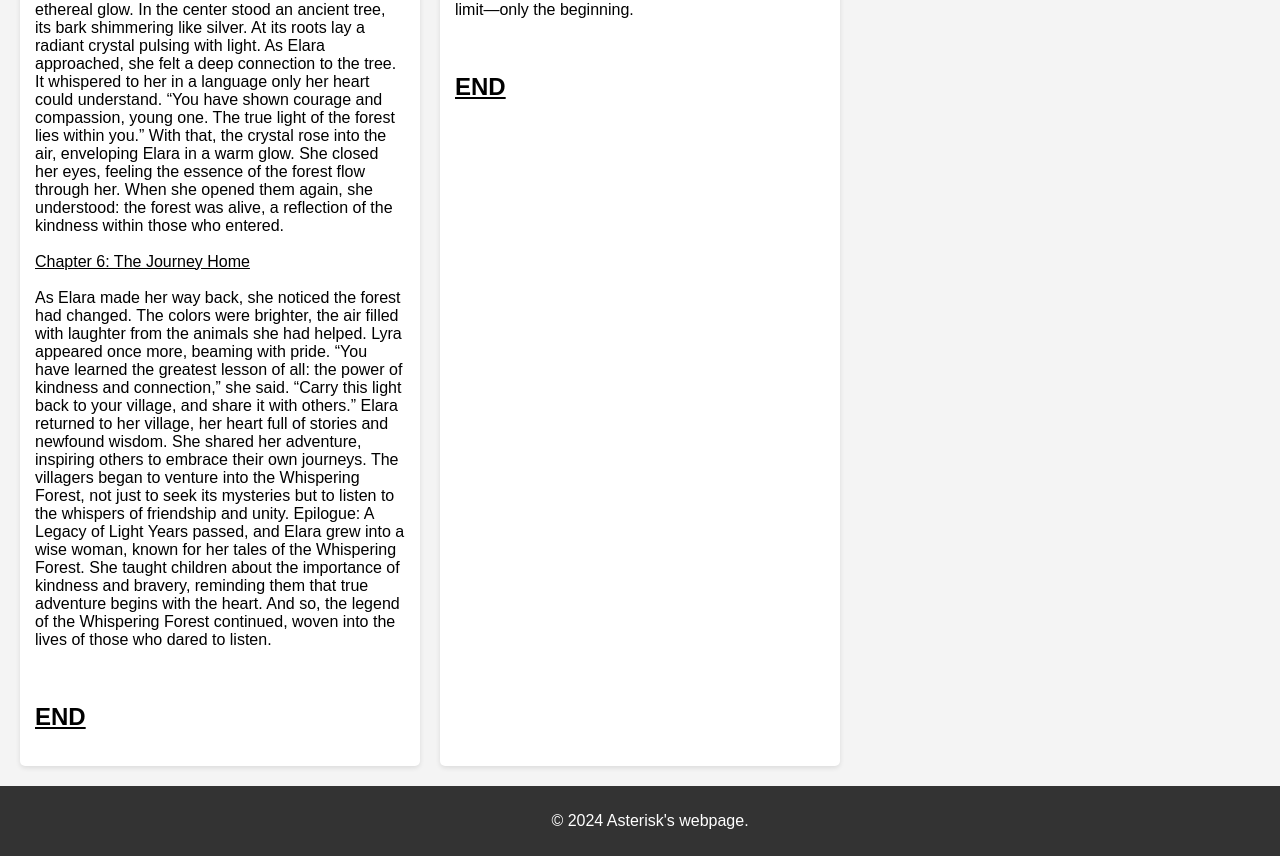
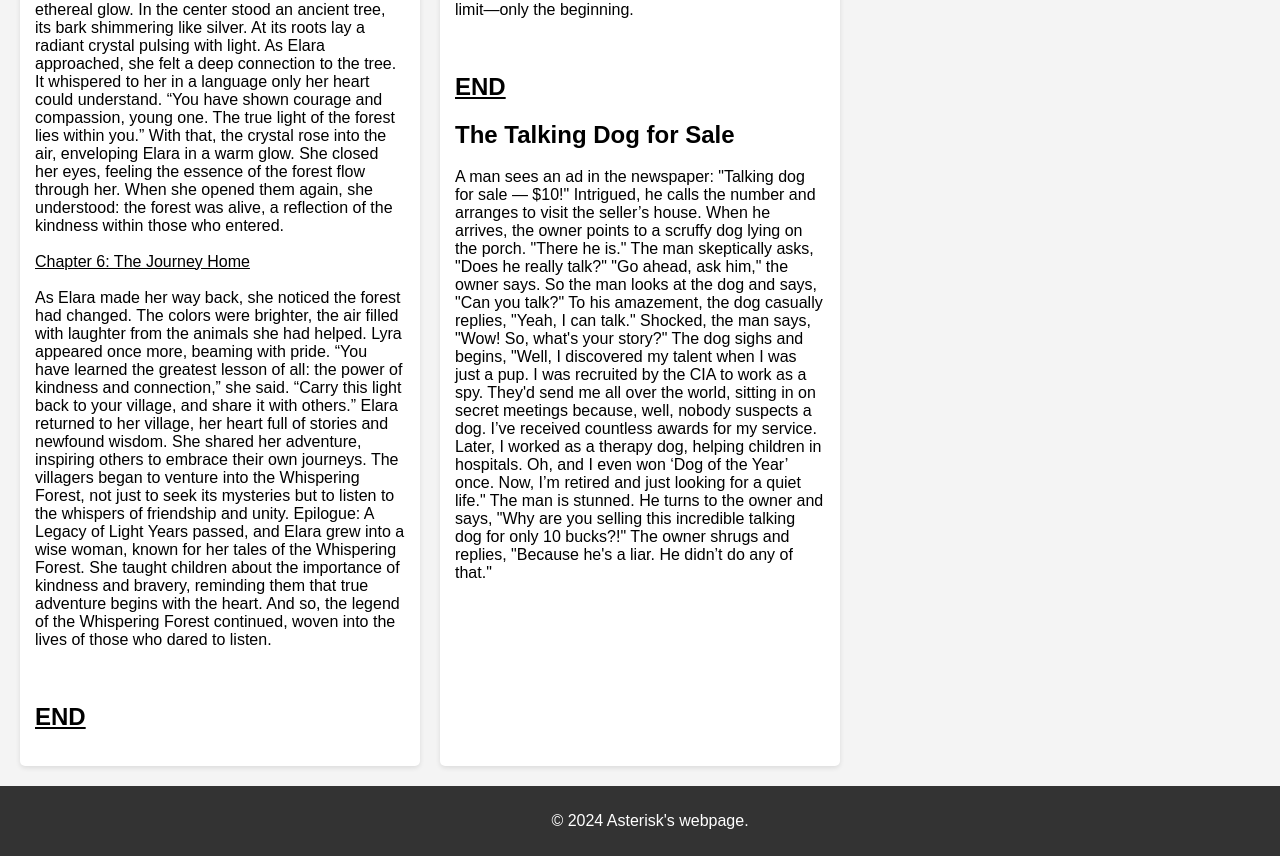
Before and after one commit to aAsTerisk/Amazing, a plain HTML site: page Asterisk.html in a window 1280 px wide. Shown: the part 1761-2617 px from the top of the page. Drawn offline with Linux system fonts and the light colour scheme.

Commit message:
Update Asterisk.html

```diff
--- a/Asterisk.html
+++ b/Asterisk.html
@@ -113,6 +113,26 @@ Epilogue: A Legacy of Dreams
 
 From that day on, Finn became known as the “Sky Dreamer.” Every year during the kite festival, he shared his story of the Cloud Kingdom, inspiring generations to dream big and chase the winds of adventure. The compass, now a cherished keepsake, reminded him that the sky was never the limit—only the beginning.</p> <br>
           <h2><ins>END</ins></h2>
+                <h2><b>The Talking Dog for Sale</b></h2>
+                <p>A man sees an ad in the newspaper: "Talking dog for sale — $10!" Intrigued, he calls the number and arranges to visit the seller’s house.
+
+When he arrives, the owner points to a scruffy dog lying on the porch. "There he is."
+
+The man skeptically asks, "Does he really talk?"
+
+"Go ahead, ask him," the owner says.
+
+So the man looks at the dog and says, "Can you talk?"
+
+To his amazement, the dog casually replies, "Yeah, I can talk."
+
+Shocked, the man says, "Wow! So, what's your story?"
+
+The dog sighs and begins, "Well, I discovered my talent when I was just a pup. I was recruited by the CIA to work as a spy. They'd send me all over the world, sitting in on secret meetings because, well, nobody suspects a dog. I’ve received countless awards for my service. Later, I worked as a therapy dog, helping children in hospitals. Oh, and I even won ‘Dog of the Year’ once. Now, I’m retired and just looking for a quiet life."
+
+The man is stunned. He turns to the owner and says, "Why are you selling this incredible talking dog for only 10 bucks?!"
+
+The owner shrugs and replies, "Because he's a liar. He didn’t do any of that."</p>
             </article>
             <!-- Add more stories as needed -->
         </section>
```
